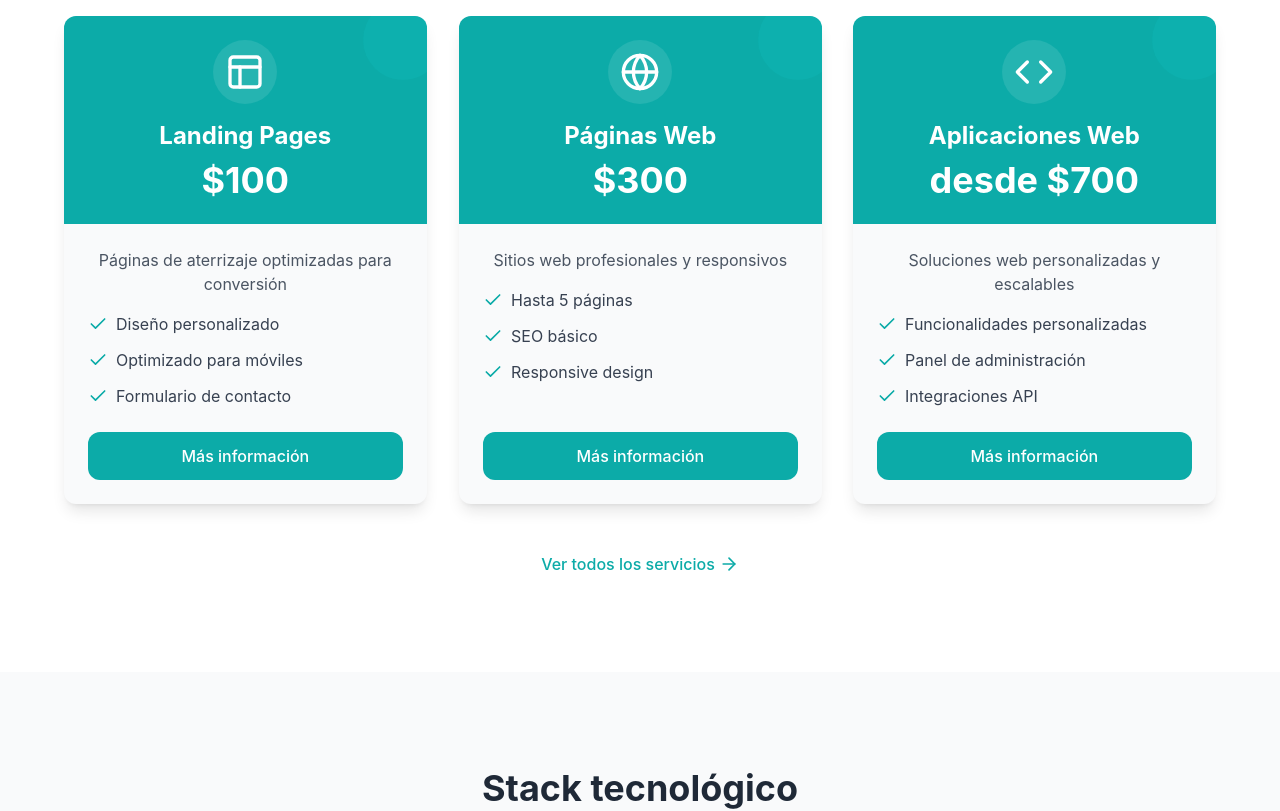
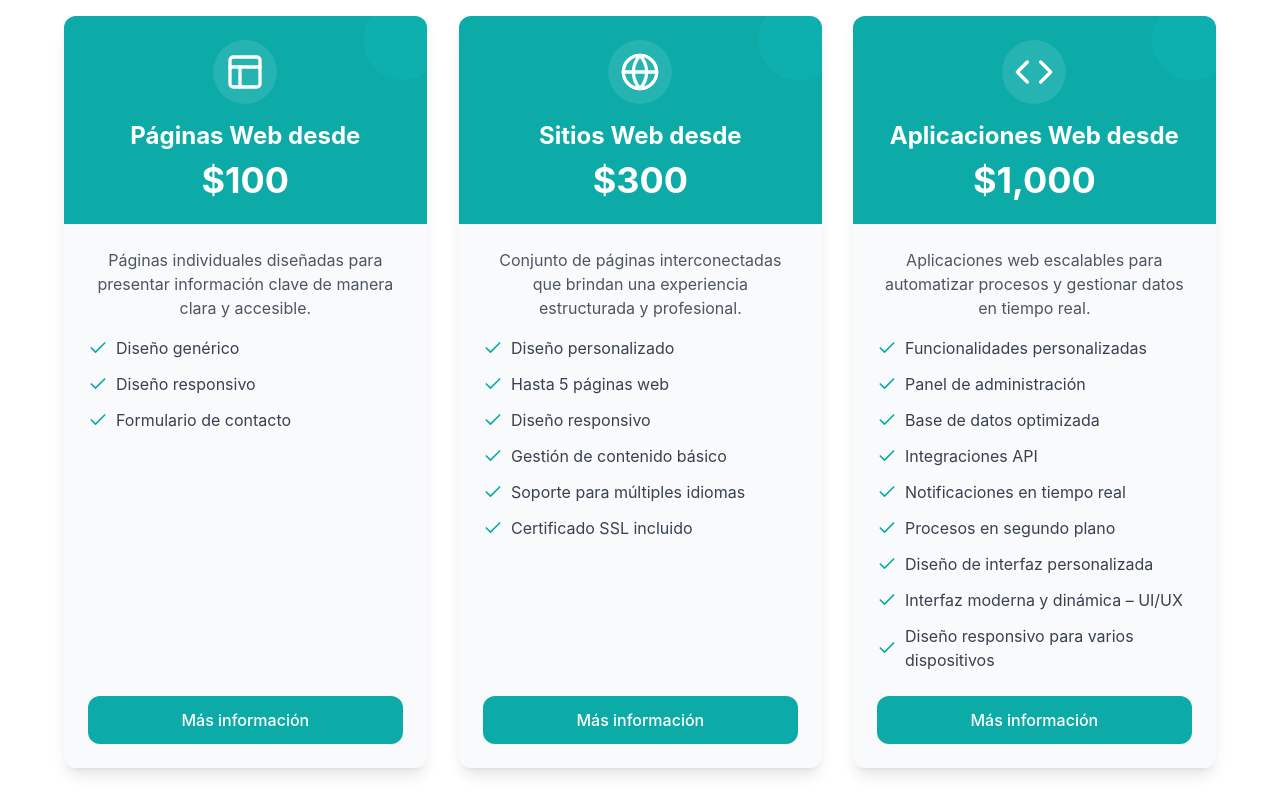
Before and after one commit to Ander1405/OmniVerseTech, a Vue app: page / in a window 1280 px wide. Shown: the part 800-1611 px from the top of the page. Built offline with nearby package versions, Linux system fonts and the light colour scheme.

Commit message:
refactor: change english translates to services

```diff
--- a/src/components/views/HomeView.vue
+++ b/src/components/views/HomeView.vue
@@ -30,27 +30,47 @@ const translations = {
             subtitle: 'Soluciones a medida para tus necesidades digitales',
             items: [
                 {
-          id: 'landing',
-          title: 'Landing Pages',
+                    id: 'webPage',
+                    title: 'Páginas Web desde',
                     price: '$100',
-          description: 'Páginas de aterrizaje optimizadas para conversión',
-          features: ['Diseño personalizado', 'Optimizado para móviles', 'Formulario de contacto'],
+                    description: 'Páginas individuales diseñadas para presentar información clave de manera clara y accesible.',
+                    features: [
+                        'Diseño genérico',
+                        'Diseño responsivo',
+                        'Formulario de contacto'
+                    ],
                     icon: 'layout'
                 },
                 {
-          id: 'web',
-          title: 'Páginas Web',
+                    id: 'webSite',
+                    title: 'Sitios Web desde',
                     price: '$300',
-          description: 'Sitios web profesionales y responsivos',
-          features: ['Hasta 5 páginas', 'SEO básico', 'Responsive design'],
+                    description: 'Conjunto de páginas interconectadas que brindan una experiencia estructurada y profesional.',
+                    features: [
+                        'Diseño personalizado', 'Hasta 5 páginas web',
+                        'Diseño responsivo',
+                        'Gestión de contenido básico',
+                        'Soporte para múltiples idiomas',
+                        'Certificado SSL incluido'
+                    ],
                     icon: 'globe'
                 },
                 {
-          id: 'app',
-          title: 'Aplicaciones Web',
-          price: 'desde $700',
-          description: 'Soluciones web personalizadas y escalables',
-          features: ['Funcionalidades personalizadas', 'Panel de administración', 'Integraciones API'],
+                    id: 'appsWeb',
+                    title: 'Aplicaciones Web desde',
+                    price: '$1,000',
+                    description: 'Aplicaciones web escalables para automatizar procesos y gestionar datos en tiempo real.',
+                    features: [
+                        'Funcionalidades personalizadas',
+                        'Panel de administración',
+                        'Base de datos optimizada',
+                        'Integraciones API',
+                        'Notificaciones en tiempo real',
+                        'Procesos en segundo plano',
+                        'Diseño de interfaz personalizada',
+                        'Interfaz moderna y dinámica – UI/UX',
+                        'Diseño responsivo para varios dispositivos'
+                    ],
                     icon: 'code'
                 }
           ],
@@ -62,6 +82,7 @@ const translations = {
             techs: [
                 { name: 'PHP', icon: '/src/icons/php_logo.svg' },
                 { name: 'Laravel', icon: '/src/icons/laravel_logo.svg' },
+                { name: 'Python', icon: '/src/icons/python_logo.svg' },
                 { name: 'MySQL', icon: '/src/icons/mysql_logo.svg' },
                 { name: 'AWS', icon: '/src/icons/aws_logo.svg' },
                 { name: 'JavaScript', icon: '/src/icons/javascript_logo.svg' },
@@ -114,27 +135,48 @@ const translations = {
       subtitle: 'Tailored solutions for your digital needs',
       items: [
         {
-          id: 'landing',
-          title: 'Landing Pages',
+          id: 'webPage',
+          title: 'Web Pages from',
           price: '$100',
-          description: 'Conversion-optimized landing pages',
-          features: ['Custom design', 'Mobile optimized', 'Contact form'],
+          description: 'Single pages designed to present key information clearly and accessibly.',
+          features: [
+            'Generic design',
+            'Responsive design',
+            'Contact form'
+          ],
           icon: 'layout'
         },
         {
-          id: 'web',
-          title: 'Websites',
+          id: 'webSite',
+          title: 'Websites from',
           price: '$300',
-          description: 'Professional and responsive websites',
-          features: ['Up to 5 pages', 'Basic SEO', 'Responsive design'],
+          description: 'Set of interconnected pages that provide a structured and professional experience.',
+          features: [
+            'Custom design',
+            'Up to 5 web pages',
+            'Responsive design',
+            'Basic content management',
+            'Multi-language support',
+            'SSL certificate included'
+          ],
           icon: 'globe'
         },
         {
-          id: 'app',
-          title: 'Web Applications',
-          price: 'from $700',
-          description: 'Custom and scalable web solutions',
-          features: ['Custom functionality', 'Admin panel', 'API integrations'],
+          id: 'appsWeb',
+          title: 'Web Applications from',
+          price: '$1,000',
+          description: 'Scalable web applications to automate processes and manage data in real-time.',
+          features: [
+            'Custom functionalities',
+            'Admin panel',
+            'Optimized database',
+            'API integrations',
+            'Real-time notifications',
+            'Background processes',
+            'Custom interface design',
+            'Modern and dynamic interface – UI/UX',
+            'Responsive design for multiple devices'
+          ],
           icon: 'code'
         }
       ],
```
Lines whose indentation alone changed are shown as unchanged.
